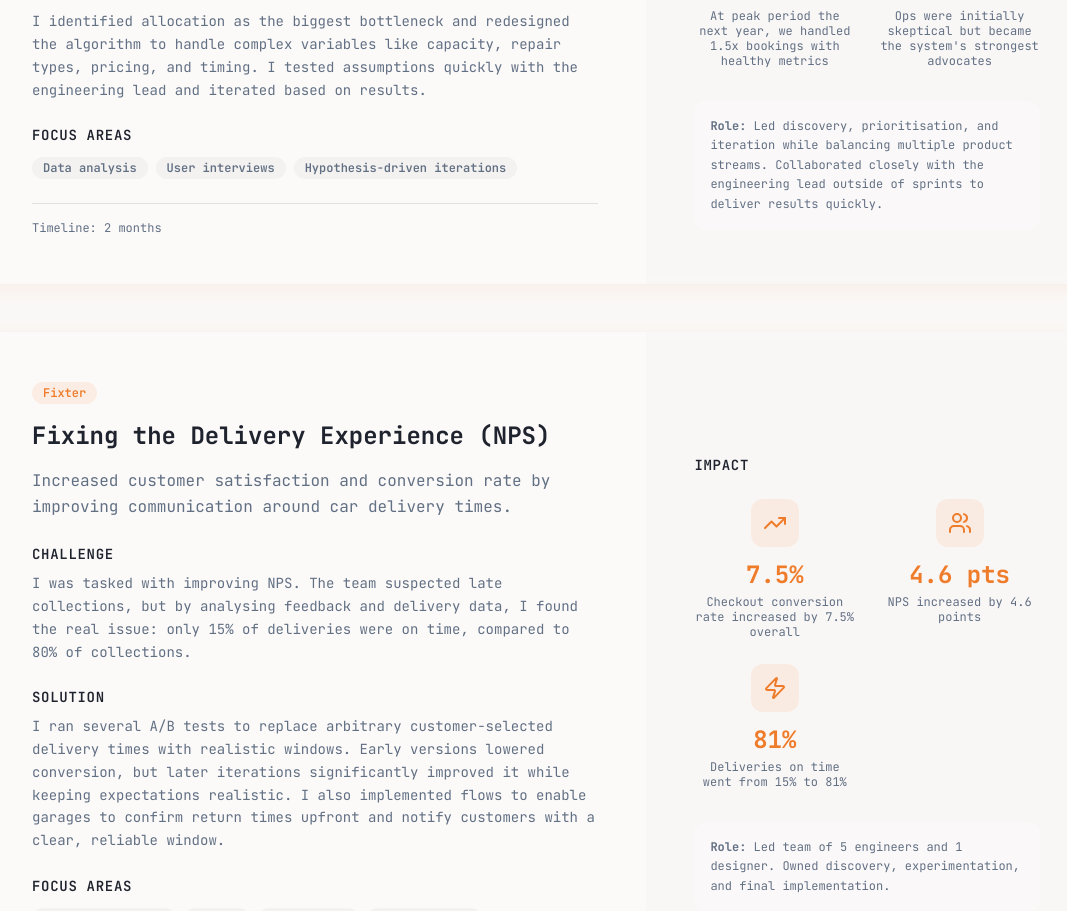
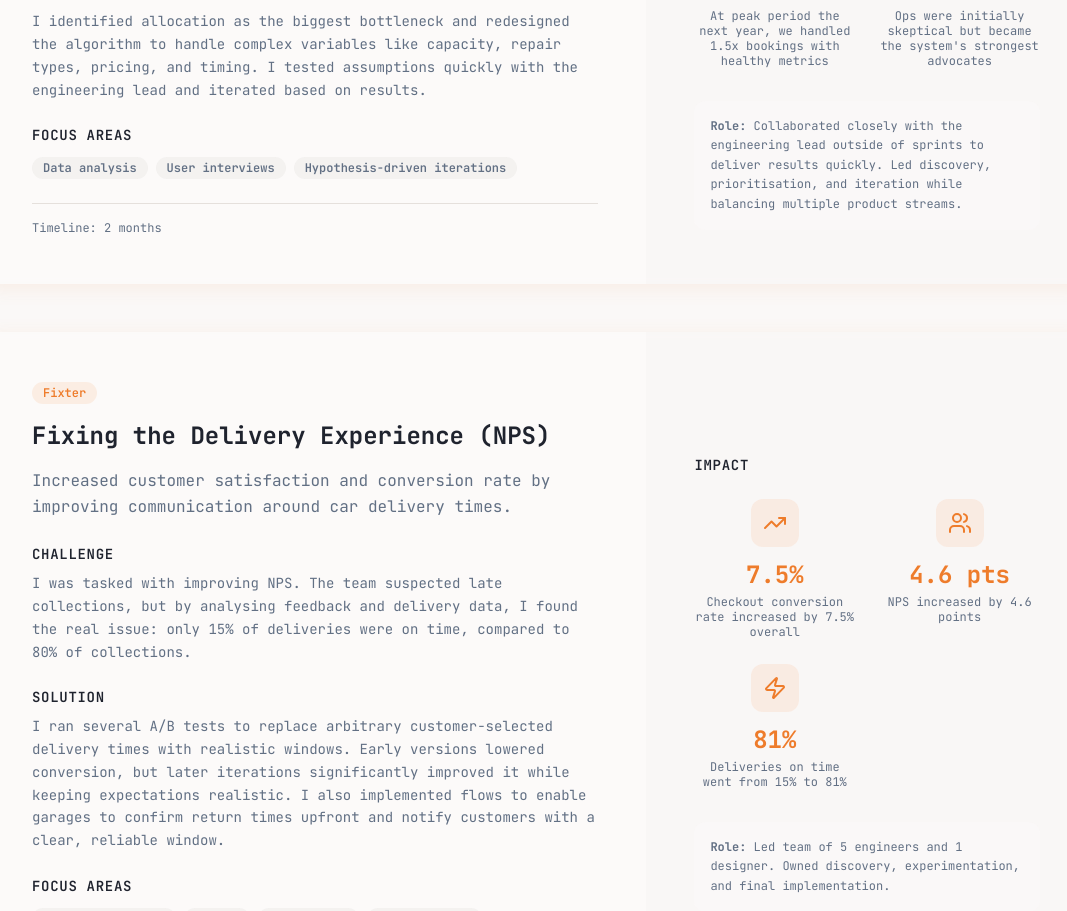
Before and after one commit to lucieraoult/portfolio, a React (Vite) app: page / in a window 1280 px wide. Shown: the part 1467-2378 px from the top of the page, without its empty margins (104-1171 px from the left). Built offline with nearby package versions, Linux system fonts and the light colour scheme; no server answers.

Commit message:
Case study role - changed sentence structure for consistency

```diff
--- a/src/components/CaseStudies.tsx
+++ b/src/components/CaseStudies.tsx
@@ -20,7 +20,7 @@ const CaseStudies = () => {
       ],
       technologies: ["Data analysis", "User interviews", "Hypothesis-driven iterations"],
       timeline: "2 months",
-      role: "Led discovery, prioritisation, and iteration while balancing multiple product streams. Collaborated closely with the engineering lead outside of sprints to deliver results quickly.",
+      role: "Collaborated closely with the engineering lead outside of sprints to deliver results quickly. Led discovery, prioritisation, and iteration while balancing multiple product streams.",
     },
     {
       title: "Fixing the Delivery Experience (NPS)",
```
